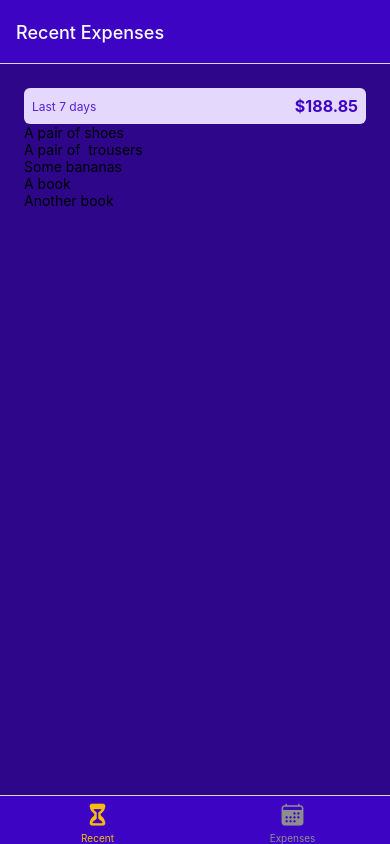
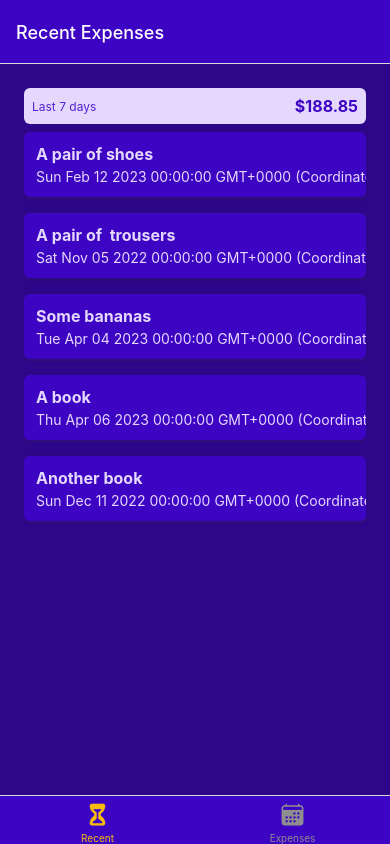
Before and after one commit to Danofu/rn-expenses-tracker, a React Native app: screen / in a window 390 px wide. Built offline with nearby package versions, Linux system fonts and the light colour scheme.

Commit message:
Create ExpenseItem component

```diff
--- /dev/null
+++ b/src/components/ExpensesOutput/ExpenseItem.jsx
@@ -0,0 +1,62 @@
+import PropTypes from 'prop-types';
+import { Pressable, StyleSheet, Text, View } from 'react-native';
+
+import { GlobalStyles } from 'constants/styles';
+
+function ExpenseItem({ amount, date, description }) {
+  return (
+    <Pressable>
+      <View style={styles.expenseItem}>
+        <View>
+          <Text style={[styles.textBase, styles.description]}>{description}</Text>
+          <Text style={styles.textBase}>{date?.toString()}</Text>
+        </View>
+        <View style={styles.amountContainer}>
+          <Text style={styles.amount}>{amount}</Text>
+        </View>
+      </View>
+    </Pressable>
+  );
+}
+
+ExpenseItem.propTypes = { amount: PropTypes.number, date: PropTypes.instanceOf(Date), description: PropTypes.string };
+
+ExpenseItem.defaultProps = { amount: NaN, date: undefined, description: '' };
+
+export default ExpenseItem;
+
+const styles = StyleSheet.create({
+  amount: {
+    color: GlobalStyles.colors.primary500,
+    fontWeight: 'bold',
+  },
+  amountContainer: {
+    alignItems: 'center',
+    backgroundColor: 'white',
+    borderRadius: 4,
+    justifyContent: 'center',
+    paddingHorizontal: 12,
+    paddingVertical: 4,
+  },
+  description: {
+    fontSize: 16,
+    marginBottom: 4,
+    fontWeight: 'bold',
+  },
+  expenseItem: {
+    backgroundColor: GlobalStyles.colors.primary500,
+    borderRadius: 6,
+    elevation: 3,
+    flexDirection: 'row',
+    justifyContent: 'space-between',
+    marginVertical: 8,
+    padding: 12,
+    shadowColor: GlobalStyles.colors.gray500,
+    shadowOffset: { height: 1, width: 1 },
+    shadowOpacity: 0.4,
+    shadowRadius: 4,
+  },
+  textBase: {
+    color: GlobalStyles.colors.primary50,
+  },
+});
--- a/src/components/ExpensesOutput/ExpensesList.jsx
+++ b/src/components/ExpensesOutput/ExpensesList.jsx
@@ -1,9 +1,10 @@
-import { FlatList, Text } from 'react-native';
+import { FlatList } from 'react-native';
 
+import ExpenseItem from 'components/ExpensesOutput/ExpenseItem';
 import { expensesDefaultProps, expensesPropTypes } from 'components/ExpensesOutput/prop-types';
 
 function renderExpenseItem({ item }) {
-  return <Text>{item.description}</Text>;
+  return <ExpenseItem {...item} />;
 }
 
 function ExpensesList({ expenses }) {
--- a/src/components/ExpensesOutput/index.jsx
+++ b/src/components/ExpensesOutput/index.jsx
@@ -33,6 +33,8 @@
   container: {
     backgroundColor: GlobalStyles.colors.primary700,
     flex: 1,
-    padding: 24,
+    paddingBottom: 0,
+    paddingHorizontal: 24,
+    paddingTop: 24,
   },
 });
```
